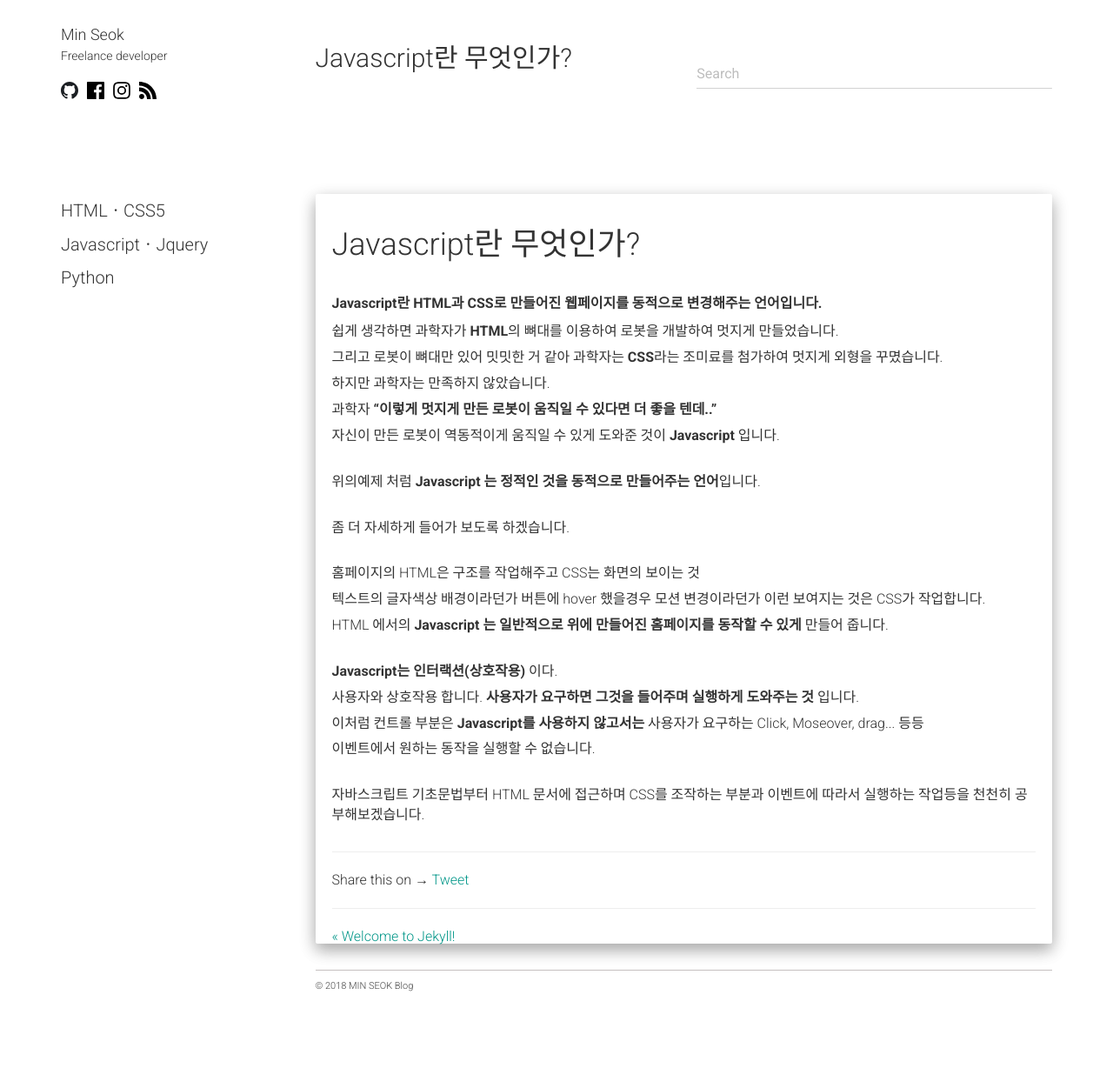
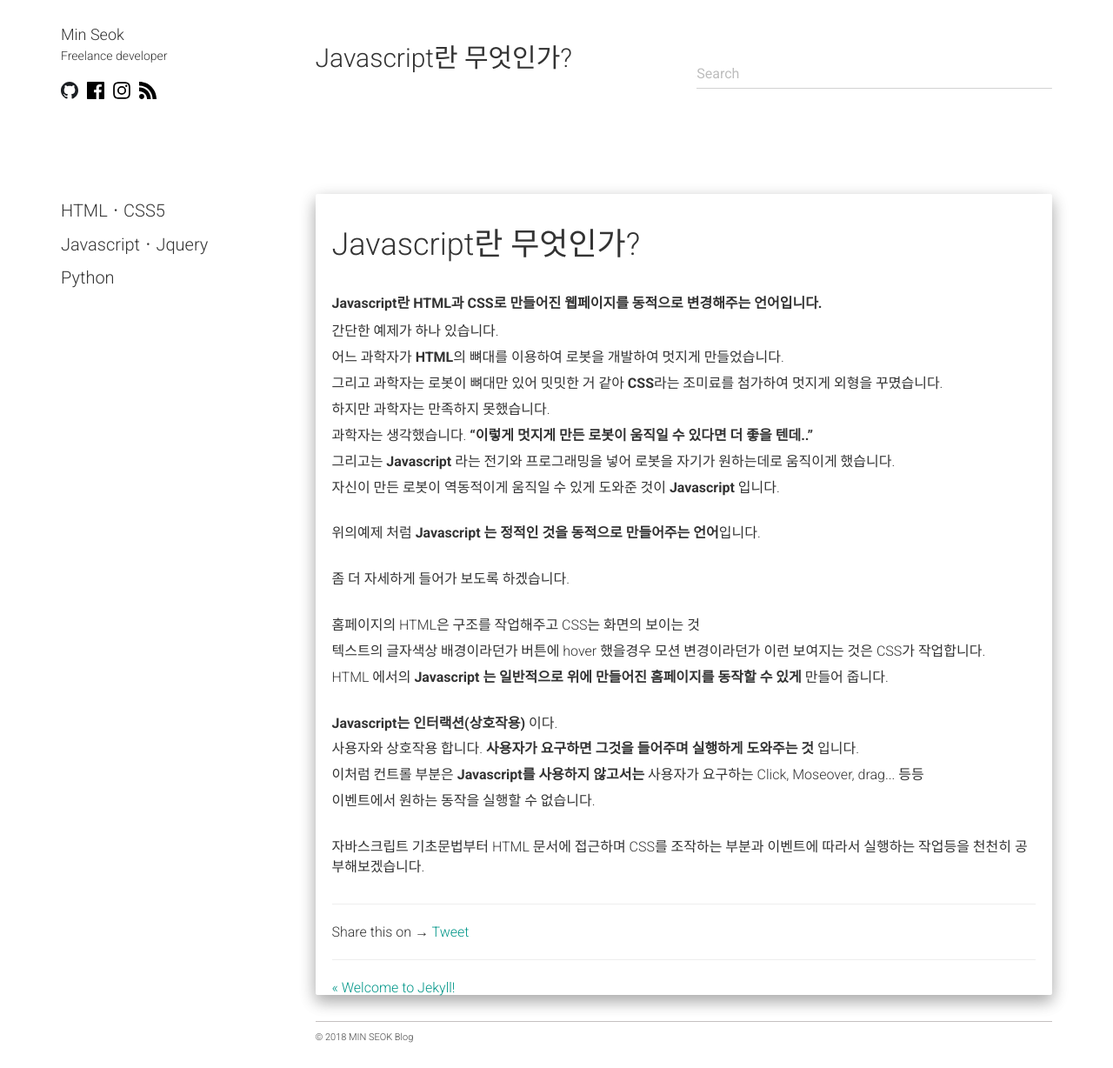
Before and after one commit to alalstjr/promote.github.io, a Jekyll site: the page built from _posts/2018-08-21-Javascript란 무엇인가?.md, in a window 1280 px wide. Shown: the whole page at 87% size. Built offline with Jekyll 4.4.1, drawn with Linux system fonts in a browser that asks for light colours; nearby versions of some CDN libraries; our own code applies the rules of GitHub Pages for plain Markdown files; comment, search, counter and statistics services are not loaded; before the commit the page ends 1169 px from its top, so only the background shows below that.

Commit message:
Update 2018-08-21-Javascript란 무엇인가?.md

```diff
--- a/_posts/2018-08-21-Javascript란 무엇인가?.md
+++ b/_posts/2018-08-21-Javascript란 무엇인가?.md
@@ -3,10 +3,12 @@
     Javascript란 HTML과 CSS로 만들어진 웹페이지를 동적으로 변경해주는 언어입니다.
 </strong>
 <div class="box">
-    <p>쉽게 생각하면 과학자가 <strong>HTML</strong>의 뼈대를 이용하여 로봇을 개발하여 멋지게 만들었습니다.</p>
-    <p>그리고 로봇이 뼈대만 있어 밋밋한 거 같아 과학자는 <strong>CSS</strong>라는 조미료를 첨가하여 멋지게 외형을 꾸몄습니다.</p>
-    <p>하지만 과학자는 만족하지 않았습니다.</p>
-    <p>과학자 <strong><q>이렇게 멋지게 만든 로봇이 움직일 수 있다면 더 좋을 텐데..</q></strong></p>
+    <p>간단한 예제가 하나 있습니다.</p>
+    <p>어느 과학자가 <strong>HTML</strong>의 뼈대를 이용하여 로봇을 개발하여 멋지게 만들었습니다.</p>
+    <p>그리고 과학자는 로봇이 뼈대만 있어 밋밋한 거 같아 <strong>CSS</strong>라는 조미료를 첨가하여 멋지게 외형을 꾸몄습니다.</p>
+    <p>하지만 과학자는 만족하지 못했습니다.</p>
+    <p>과학자는 생각했습니다. <strong><q>이렇게 멋지게 만든 로봇이 움직일 수 있다면 더 좋을 텐데..</q></strong></p>
+    <p>그리고는 <strong>Javascript</strong> 라는 전기와 프로그래밍을 넣어 로봇을 자기가 원하는데로 움직이게 했습니다.</p>
     <p>자신이 만든 로봇이 역동적이게 움직일 수 있게 도와준 것이 <strong>Javascript</strong> 입니다.</p>
 </div>
 <div class="box">
```
